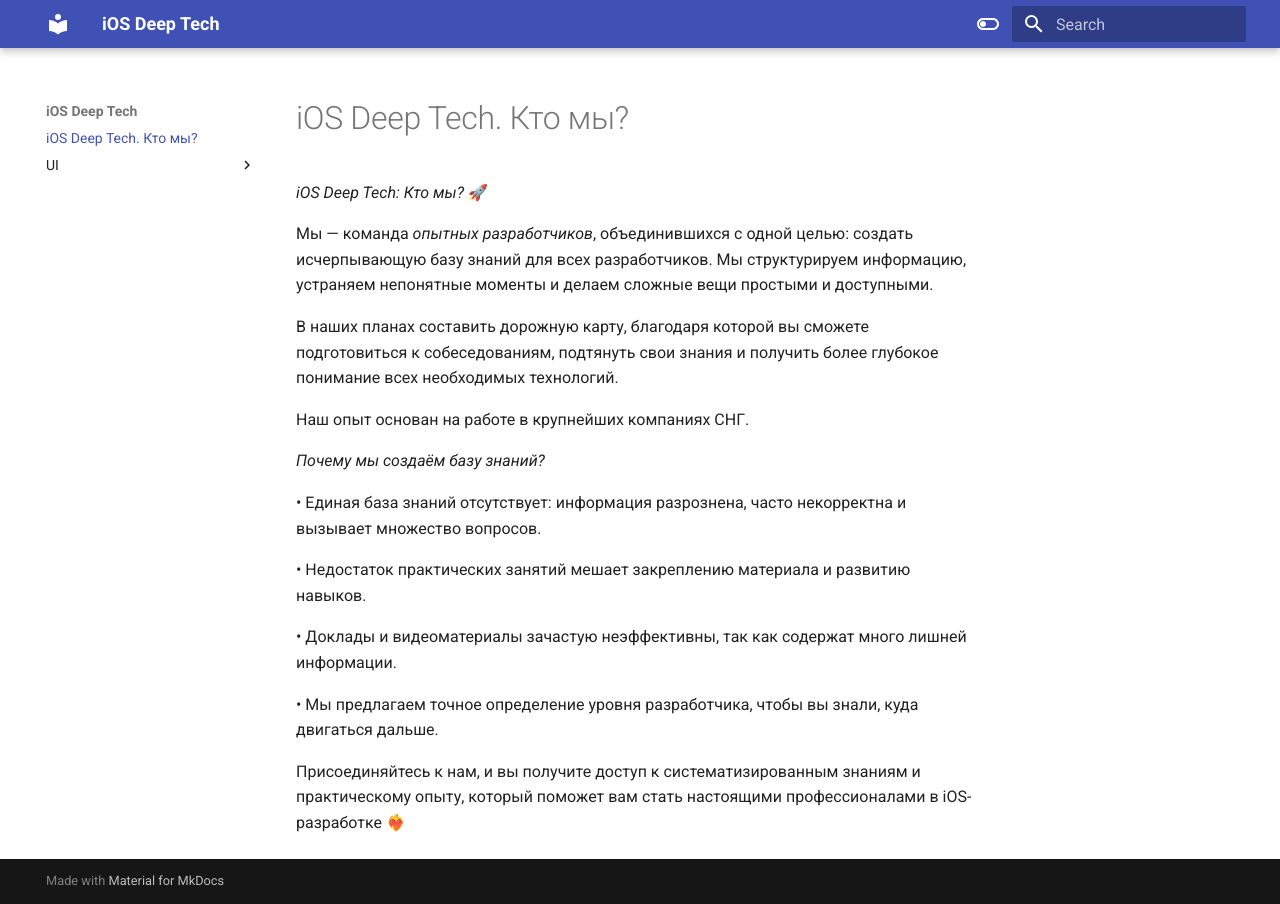
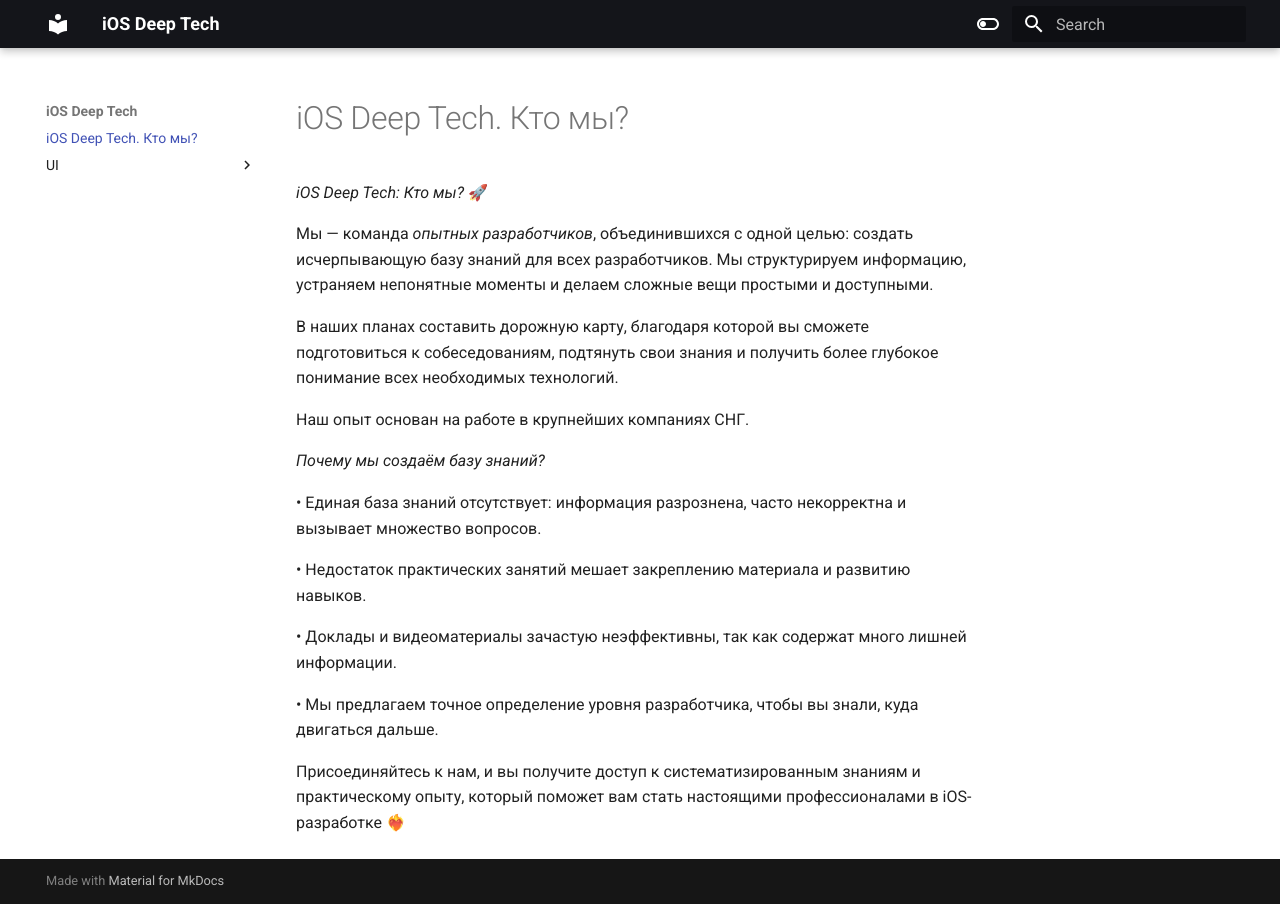
Before and after one commit to iosdeeptech/ios_deep_tech, an MkDocs documentation site: the page built from docs/index.md, in a window 1280 px wide. Built offline with MkDocs 1.6.1 and Material for MkDocs 9.7.7, drawn with Linux system fonts in a browser that asks for light colours.

Commit message:
Обновление UI

```diff
--- a/mkdocs.yml
+++ b/mkdocs.yml
@@ -7,7 +7,7 @@
     # Light mode
     - media: "(prefers-color-scheme: light)"
       scheme: default
-#      primary: default
+      primary: black
       accent: indigo
       toggle:
         icon: material/toggle-switch-off-outline
@@ -16,7 +16,7 @@
     # Dark mode
     - media: "(prefers-color-scheme: dark)"
       scheme: slate
-#      primary: slate
+      primary: black
       accent: blue
       toggle:
         icon: material/toggle-switch
```
